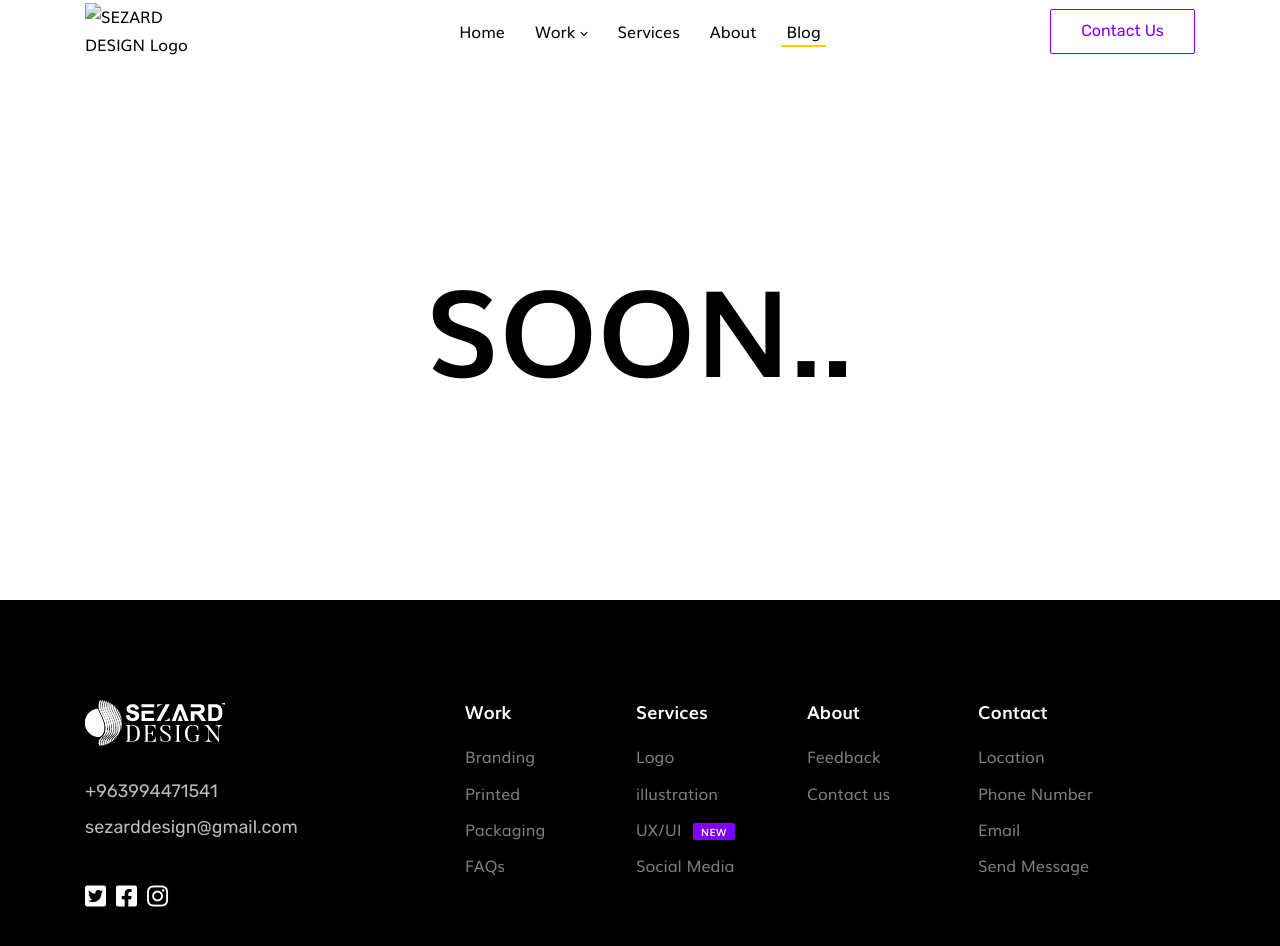
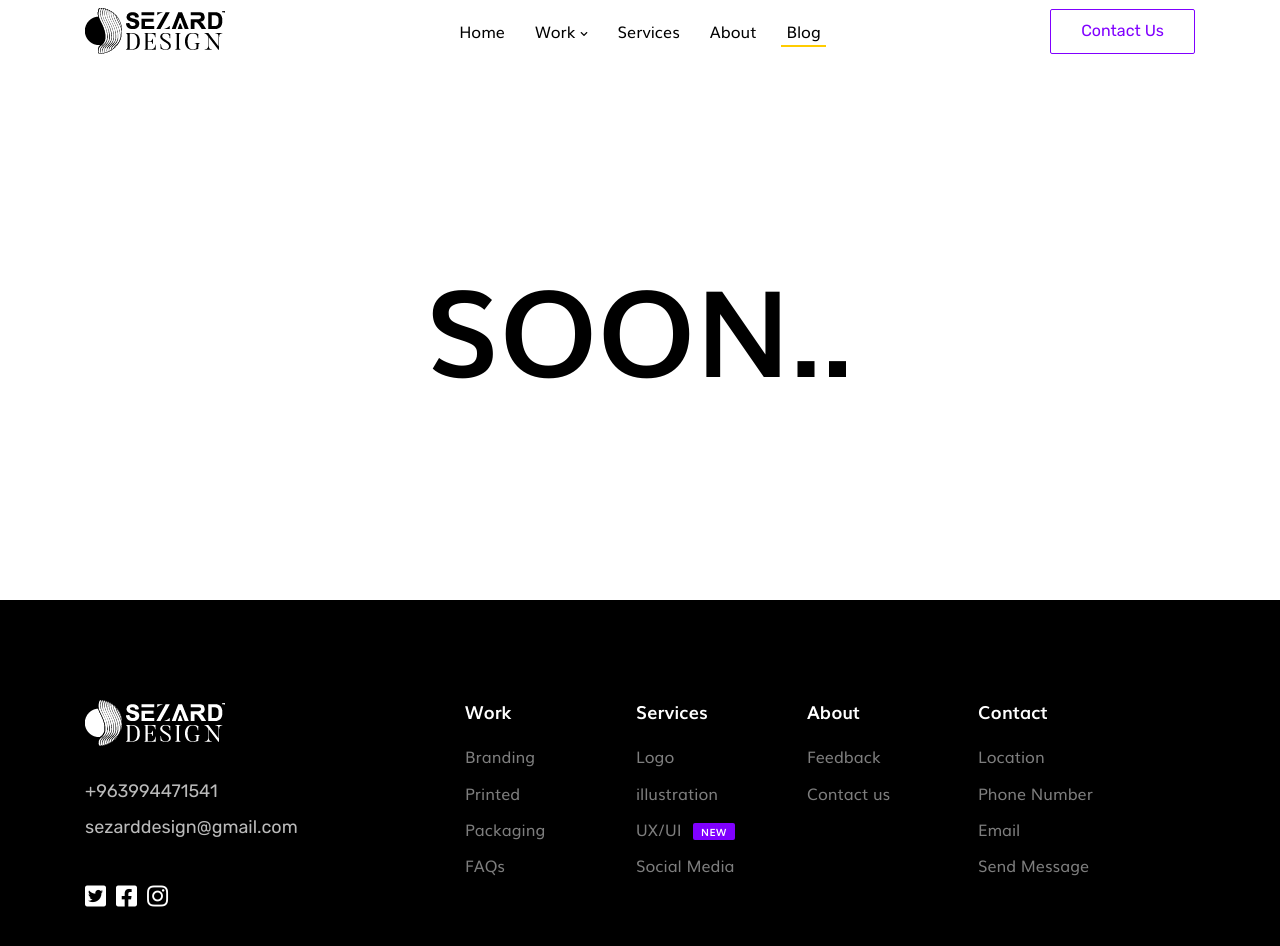
Before and after one commit to SEZARD/sezard-design, a plain HTML site: page pages/blog.html in a window 1280 px wide. Drawn offline with Linux system fonts and the light colour scheme.

Commit message:
Update blog.html

```diff
--- a/pages/blog.html
+++ b/pages/blog.html
@@ -72,7 +72,7 @@
                                     <a href="../index.html">
                                         <img class="dark-logo sticky-header" src="../assets/images/logo/logo.png"
                                             alt="SEZARD DESIGN Logo">
-                                        <img class="light-logo " src="..../assets/images/logo/light-logo.png"
+                                        <img class="light-logo " src="../assets/images/logo/light-logo.png"
                                             alt="SEZARD DESIGN Logo">
                                     </a>
                                 </div>
```
